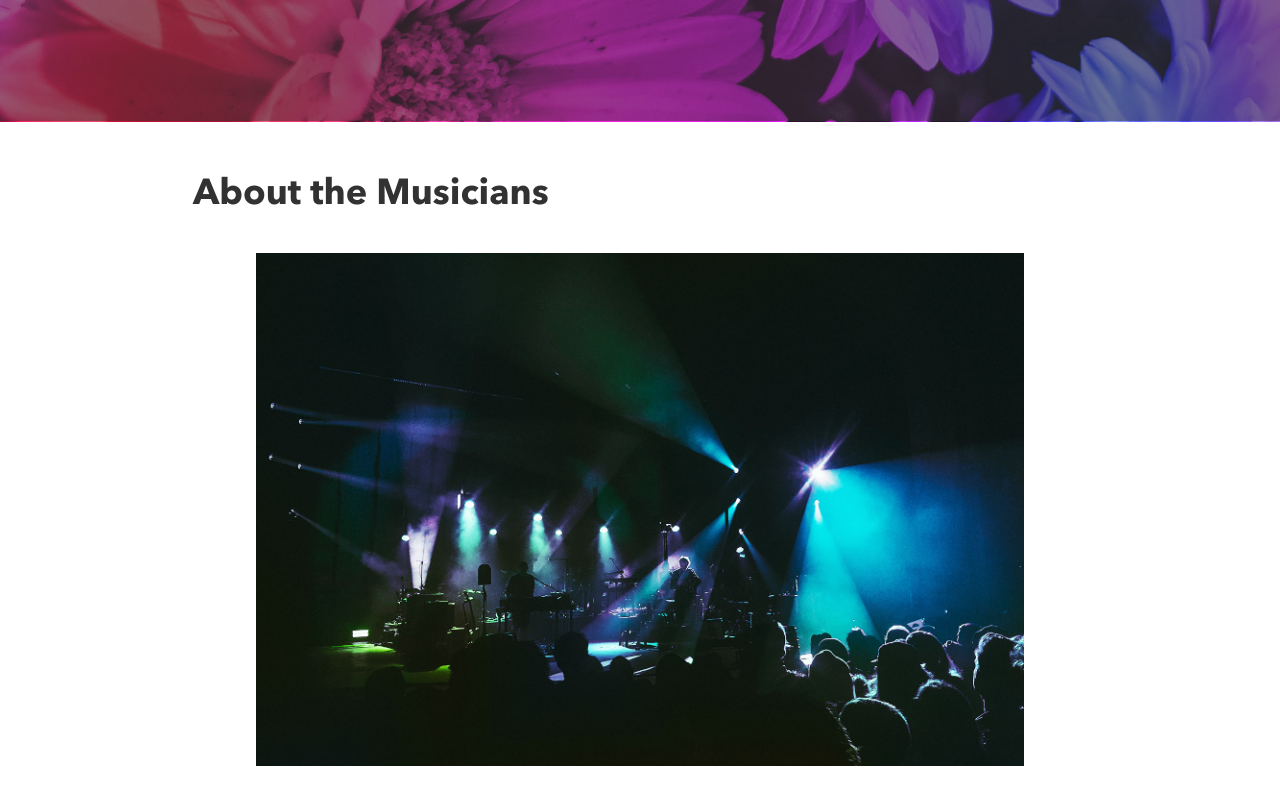
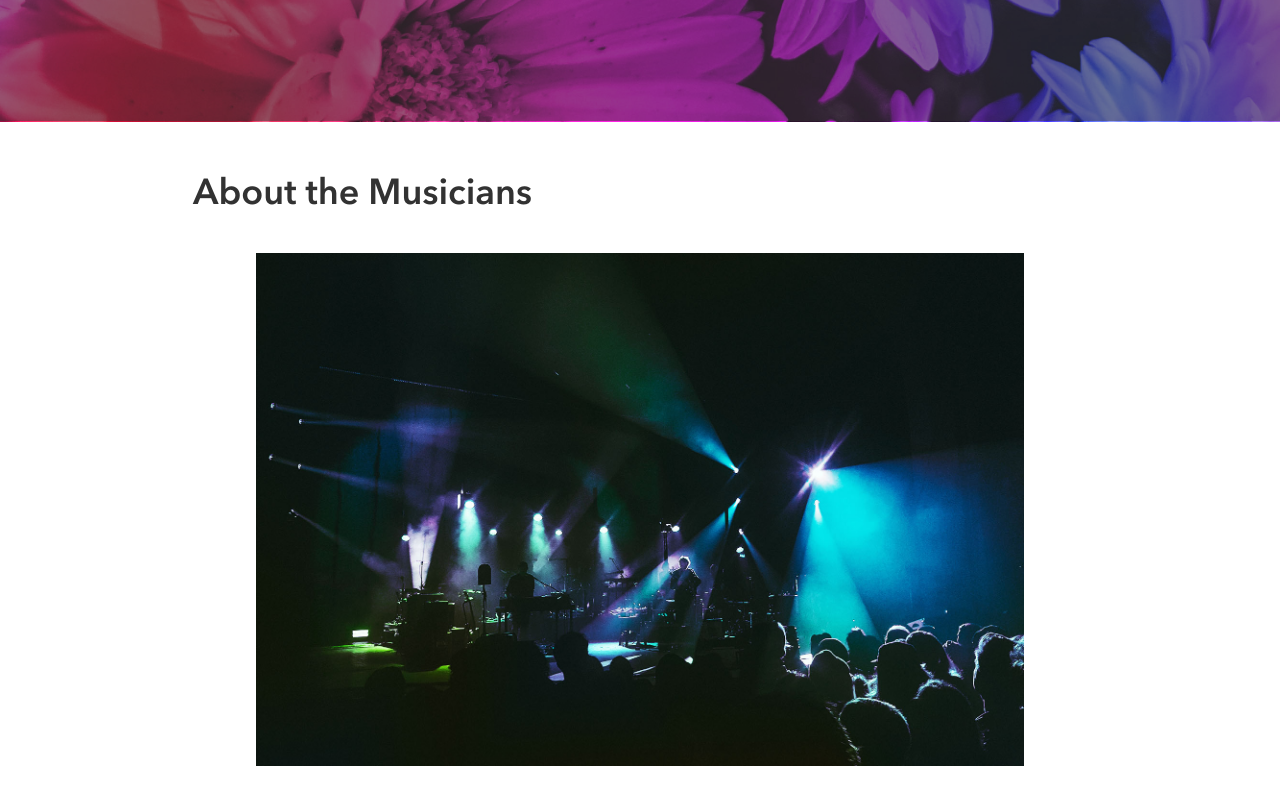
Before and after one commit to studioVMdev/valentin-manaila-bandsite, a plain HTML site: page index.html in a window 1280 px wide. Shown: the part 800-1590 px from the top of the page. Drawn offline with Linux system fonts and the light colour scheme.

Commit message:
fix: update typography scss font weights

```diff
--- a/sass/base/_typography.scss
+++ b/sass/base/_typography.scss
@@ -3,19 +3,16 @@
 @font-face {
 	font-family: "AvenirRegular";
 	src: url("../../assets/font/AvenirNextLTPro-Regular.otf");
-	font-style: normal;
 	font-weight: 400;
 }
 @font-face {
 	font-family: "AvenirDemi";
 	src: url("../../assets/font/AvenirNextLTPro-Demi.otf");
-	font-style: normal;
 	font-weight: 600;
 }
 @font-face {
 	font-family: "AvenirBold";
 	src: url("../../assets/font/AvenirNextLTPro-Bold.otf");
-	font-style: bold;
 	font-weight: 700;
 }
 
--- a/sass/pages/_bio.scss
+++ b/sass/pages/_bio.scss
@@ -15,10 +15,10 @@
 		width: 100%;
 		height: calc(100% - 0.4rem);
 		position: absolute;
-		z-index: 1;
 		top: 0;
 		background-color: $clr-primary-dark;
 		opacity: 50%;
+		z-index: 1;
 	}
 
 	&__heading {
@@ -87,7 +87,6 @@
 		margin-bottom: 1.6rem;
 		@include media-tablet {
 			grid-template-columns: 1fr 1fr 1fr;
-			grid-template-rows: 1fr 1fr 1fr;
 			gap: 2.4rem;
 			margin-bottom: 3.6rem;
 		}
--- a/sass/utils/_mixins.scss
+++ b/sass/utils/_mixins.scss
@@ -30,26 +30,26 @@
 @mixin font-section-header {
 	font-size: 2.4rem;
 	line-height: 3.2rem;
-	font-family: "AvenirBold";
+	font-family: "AvenirDemi";
 	@include padding-v-headline;
 
 	@include media-tablet {
 		font-size: 3.6rem;
 		line-height: 4.4rem;
-		font-family: "AvenirBold";
+		font-family: "AvenirDemi";
 	}
 }
 
 @mixin font-sub-header {
 	font-size: 1.5rem;
 	line-height: 2.2rem;
-	font-family: "AvenirDemi";
+	font-family: "AvenirRegular";
 	margin: 1.6rem 0;
 
 	@include media-tablet {
 		font-size: 2.4rem;
 		line-height: 3.2rem;
-		font-family: "AvenirDemi";
+		font-family: "AvenirRegular";
 		margin: 2.4rem 0;
 	}
 }
```
Also changed, not shown: css/style.css.
